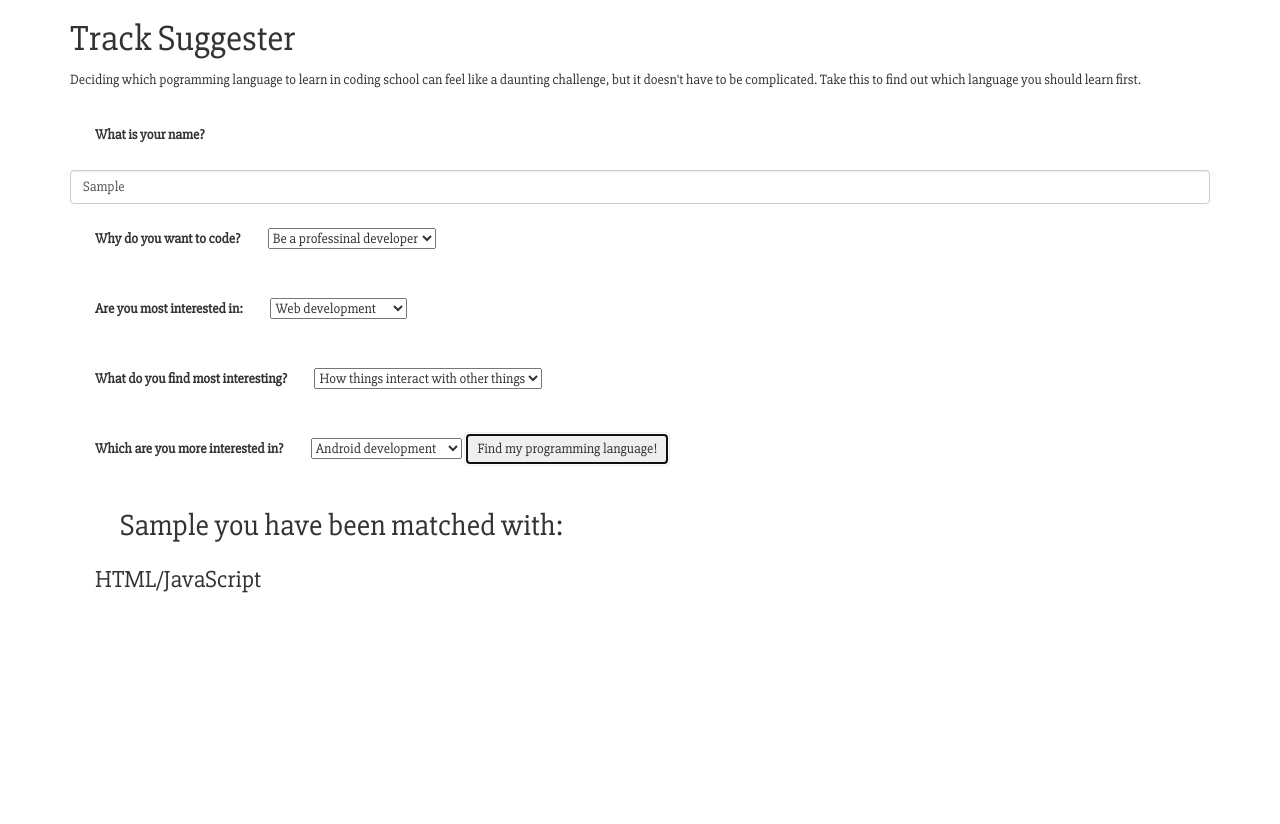
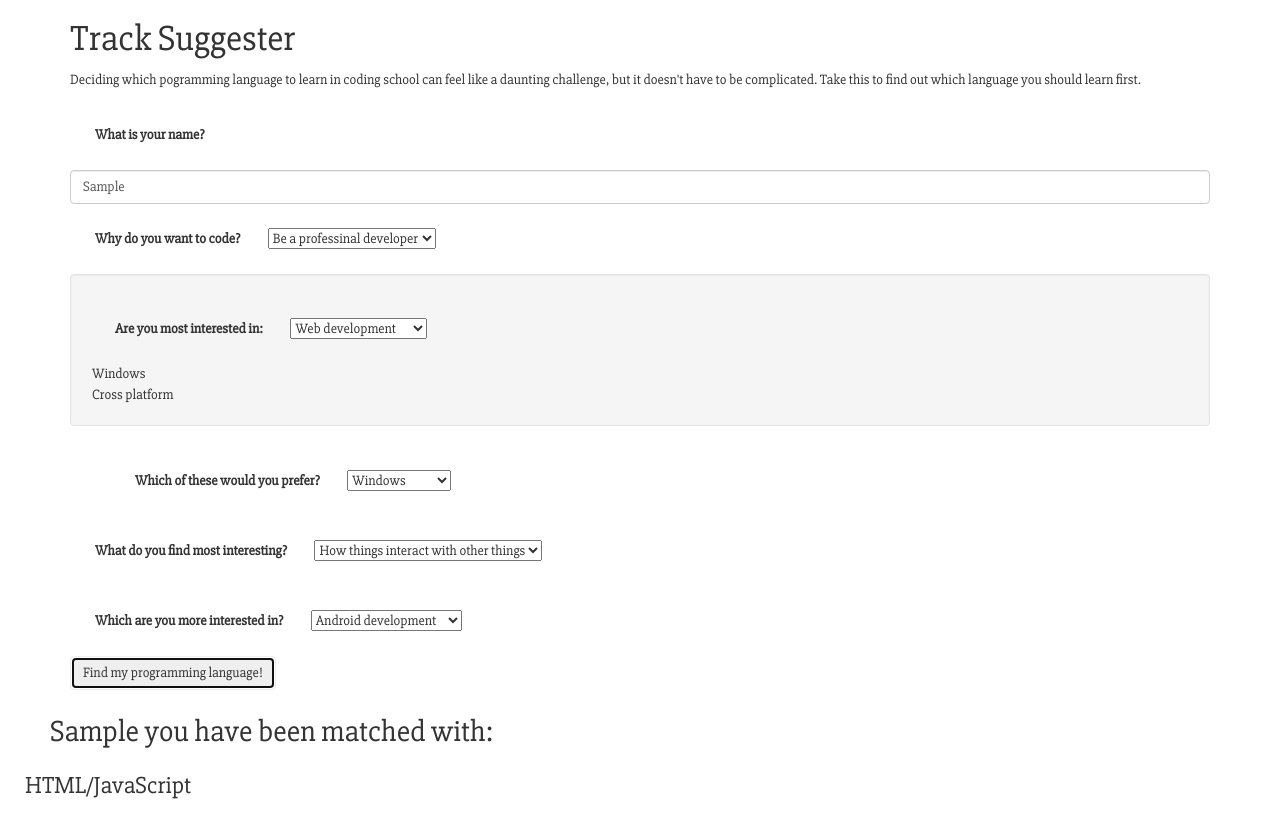
Before and after one commit to rpgandhi/TrackSuggester, a plain HTML site: page index.html in a window 1280 px wide. Both pictures are taken after typing "Sample" into the empty fields and a click on the button "Find my programming language!". Before the commit the page ends 800 px from the top, so only its background shows below. Drawn offline with Linux system fonts and the light colour scheme.

Commit message:
Add some styling and remove bugs.

```diff
--- a/css/styles.css
+++ b/css/styles.css
@@ -17,3 +17,8 @@ body {
 h2 {
   margin-left: 25px;
 }
+
+#chdesktop {
+
+  margin-left: 40px;
+}
--- a/index.html
+++ b/index.html
@@ -28,14 +28,29 @@
           </select>
         </div>
 
-        <div>
+        <div class="well">
           <label for="whichPlatform" class="lineMargin">Are you most interested in:</label>
           <select id="whichPlatform">
             <option value="web">Web development</option>
             <option value="mobile">Mobile development</option>
-            <option value="desktop">Desktop software</option>
+            <option value="desktop" class="chooseDesktop">Desktop software</option>
+
+            <label for="desktopChoice" class="lineMargin">Which of these would you prefer?</label>
+            <select id="desktopChoice">
+              <option value="wind">Windows</option>
+              <option value="cross">Cross platform</>
+            </select>
           </select>
         </div>
+
+        <div id="chdesktop">
+          <label for="desktopChoice" class="lineMargin">Which of these would you prefer?</label>
+          <select id="desktopChoice">
+            <option value="wind">Windows</option>
+            <option value="cross">Cross platform</>
+          </select>
+        </div>
+
 
         <div>
           <label for="mostInteresting" class="lineMargin">What do you find most interesting?</label>
@@ -51,7 +66,9 @@
             <option value="androidDev">Android development</option>
             <option value="windowsDev">Windows development</option>
           </select>
-        </dev>
+        </div>
+
+
 
         <button type="submit" class="btn">Find my programming language!</button>
 
--- a/js/scripts.js
+++ b/js/scripts.js
@@ -10,10 +10,16 @@ $(document).ready(function() {
     var interest = $("select#mostInteresting").val();
     var mobileSelect = $("select#mobileOption").val();
     var nameInput = $("input#name").val();
+    var desktopch = $("select#desktopChoice").val();
 
     $(".hideResults").hide();
     $(".userName").text(nameInput);
     $("#results").show();
+
+    //var desktopfn = (".chooseDesktop").select(function() {
+      //$("#chdesktop").show();
+    //});
+
 
     if (code === "prodev" && platform === "mobile" && mobileSelect === "androidDev") { //&& age === "young" && interest === "Male"){
       $("#java").show();
@@ -25,6 +31,25 @@ $(document).ready(function() {
     } else if (code === "prodev" && platform === "web" && interest === "howWork") {
       $("#ruby").show();
     }
+    if (code === "prodev" && platform === "desktop" && desktopch === "cross"){
+      $("#java").show();
+    } else if (code === "prodev" && platform === "desktop" && desktopch === "wind") {
+      $("#cSharp").show();
+    }
+
+
+
+      //$(".chooseDesktop").click(function() {
+        //$("#chdesktop").show();
+      //}
+
+      //$("#chdesktop").show();
+
+
+    //else if (code === "prodev" && platform === "desktop" && desktopChoice === "wind") {
+      //$("#cSharp").show();
+    //}
+
 
     /*} else if (interest != "Male") {
       $("#fy").toggle();
@@ -49,8 +74,13 @@ $(document).ready(function() {
     } else if (interest != "Female") {
       $("#mom").show();
     }*/
+    //var desktopfn = (".chooseDesktop").select(function() {
+      //$("#chdesktop").show();
+    //});
+
     event.preventDefault();
 
     // clearForm();
+
   });
 });
```
